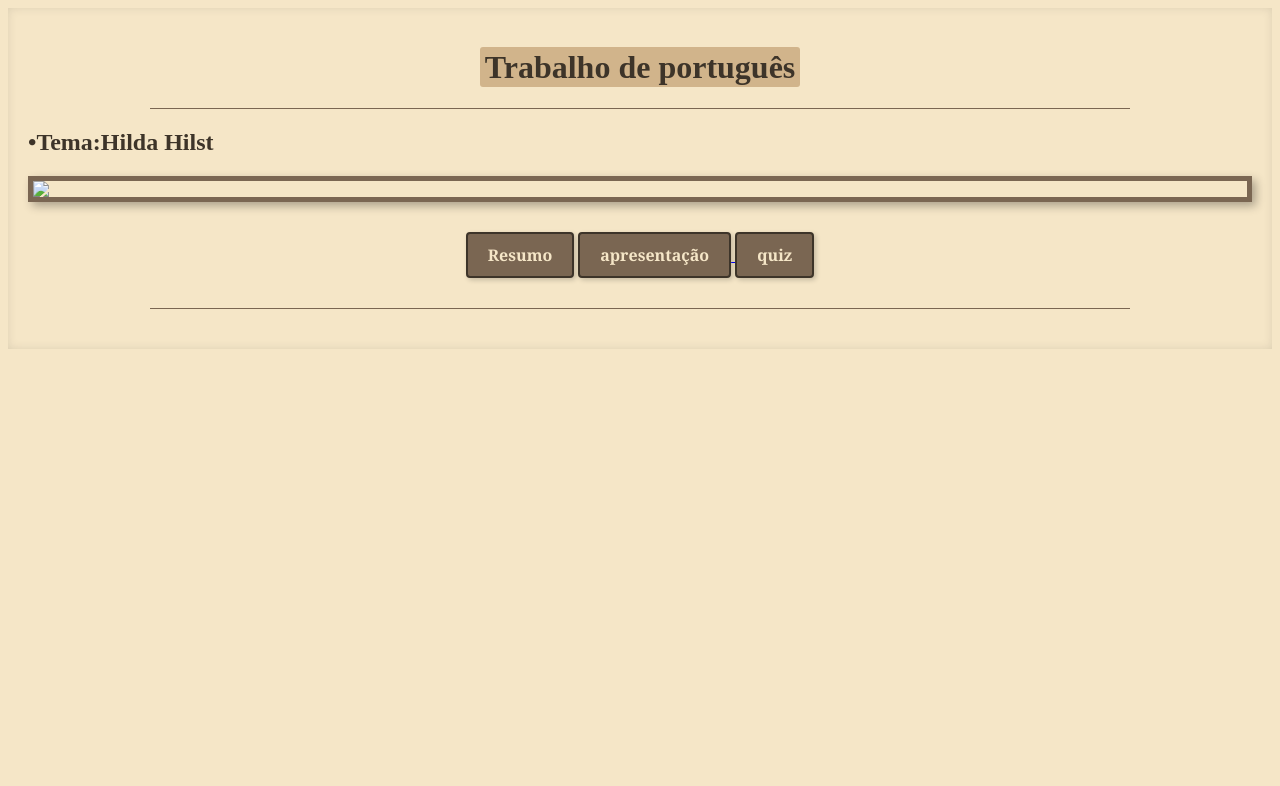
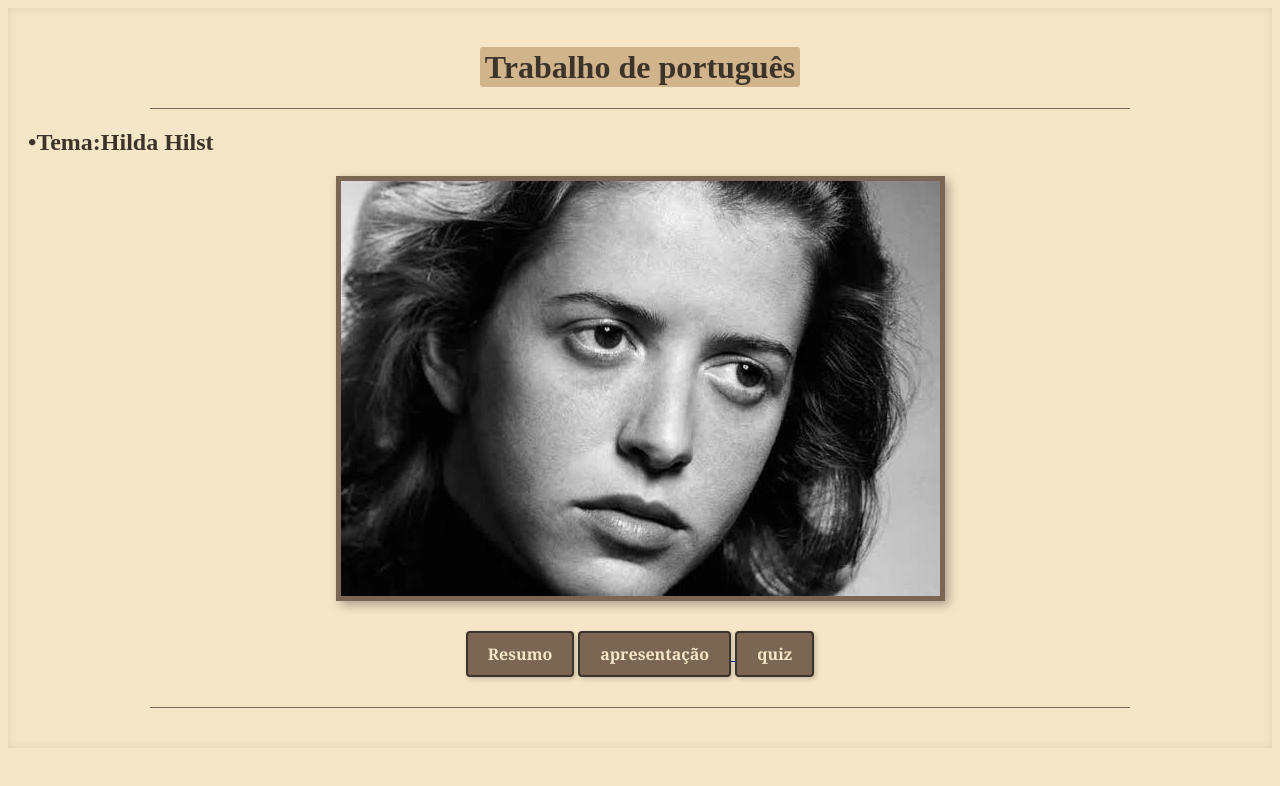
Before and after one commit to veecuran-cmyk/Trabalho, a plain HTML site: page index.html in a window 1280 px wide. Drawn offline with Linux system fonts and the light colour scheme.

Commit message:
Fix image source path in index.html

```diff
--- a/index.html
+++ b/index.html
@@ -12,7 +12,7 @@
   </h1>
   <hr>
   <h2 style="text-align:left;">•Tema:Hilda Hilst</h2>
-  <img src='imagem/poeta.jpg' height="200" onclick='abrirlink()'>
+  <img src='imagens/poeta.jpg' height="200" onclick='abrirlink()'>
   <button onclick='resumir()'>Resumo</button>
 
   <a href="apresentar.html"><button>apresentação</button>
```
